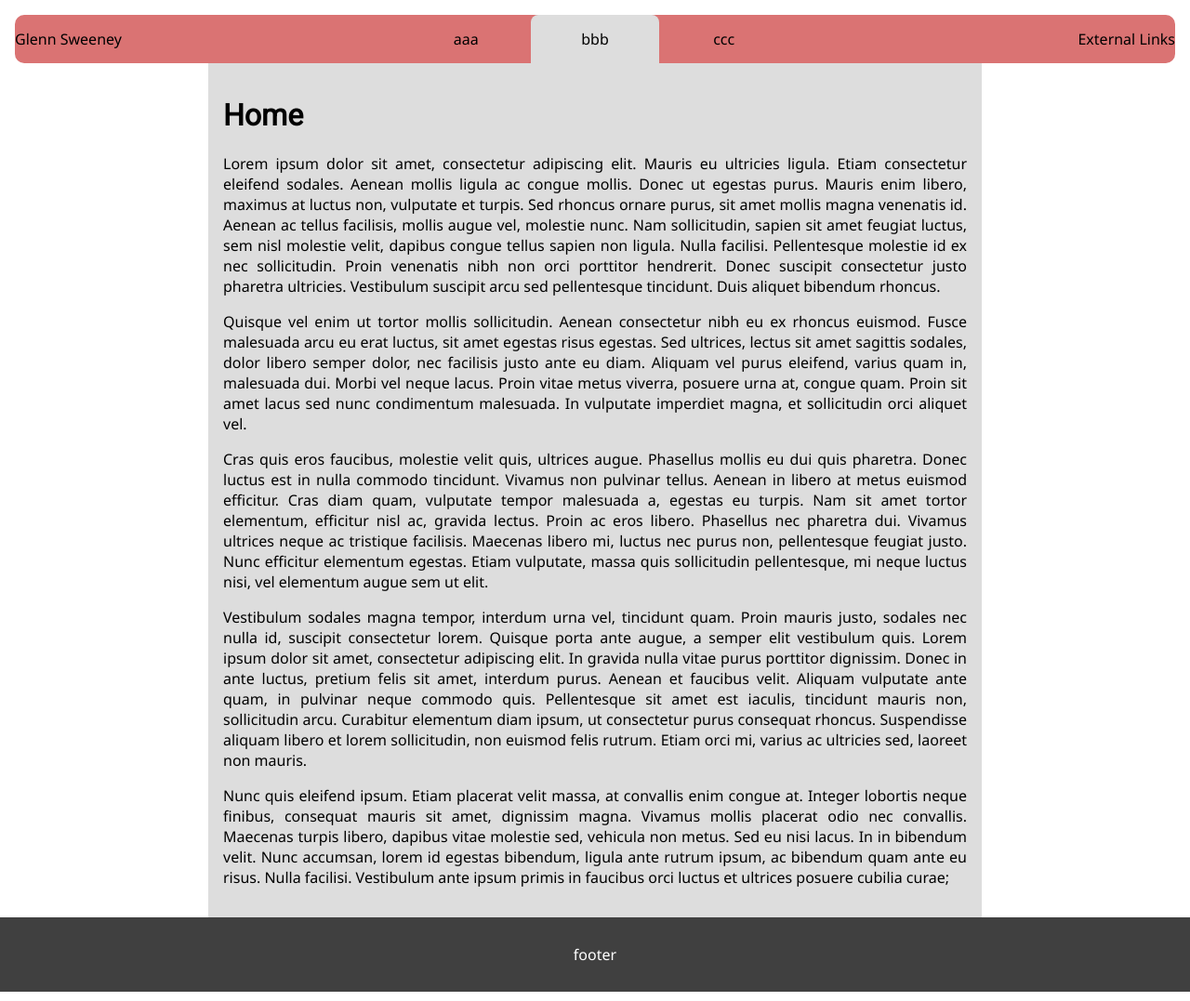
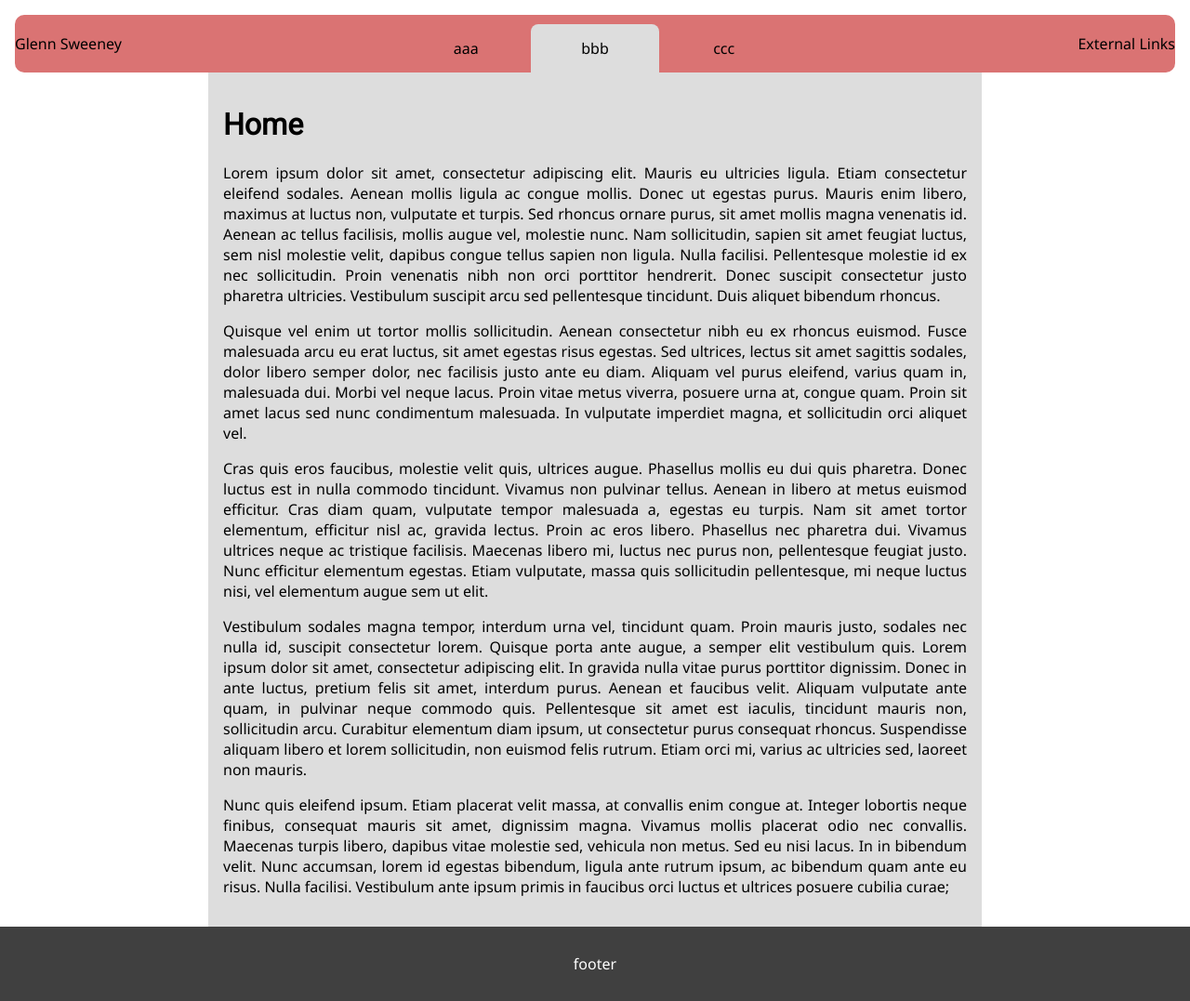
Before and after one commit to glennsweeney/glennsweeney.github.io, a Jekyll site: the page built from index.html, in a window 1280 px wide. Shown: the whole page at 93% size. Built offline with Jekyll 4.4.1, drawn with Linux system fonts in a browser that asks for light colours.

Commit message:
Prettify tab

```diff
--- a/assets/css/header.scss
+++ b/assets/css/header.scss
@@ -33,7 +33,7 @@ nav > ul {
 
 nav > ul > li {
     flex: 1;
-    margin: 0;
+    margin-top: 10px;
     padding: 15px;
     list-style-type: none;
 }
```
